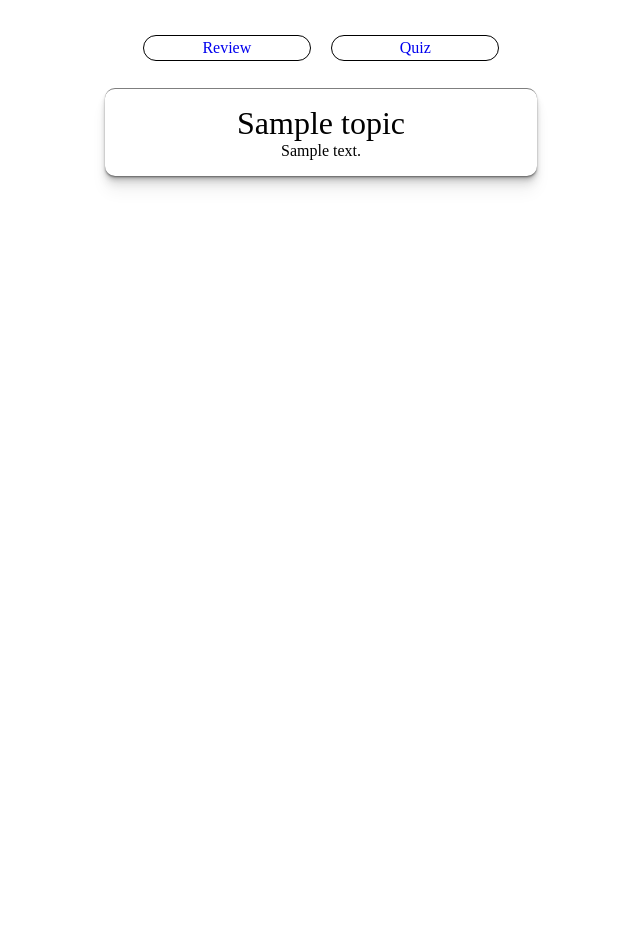
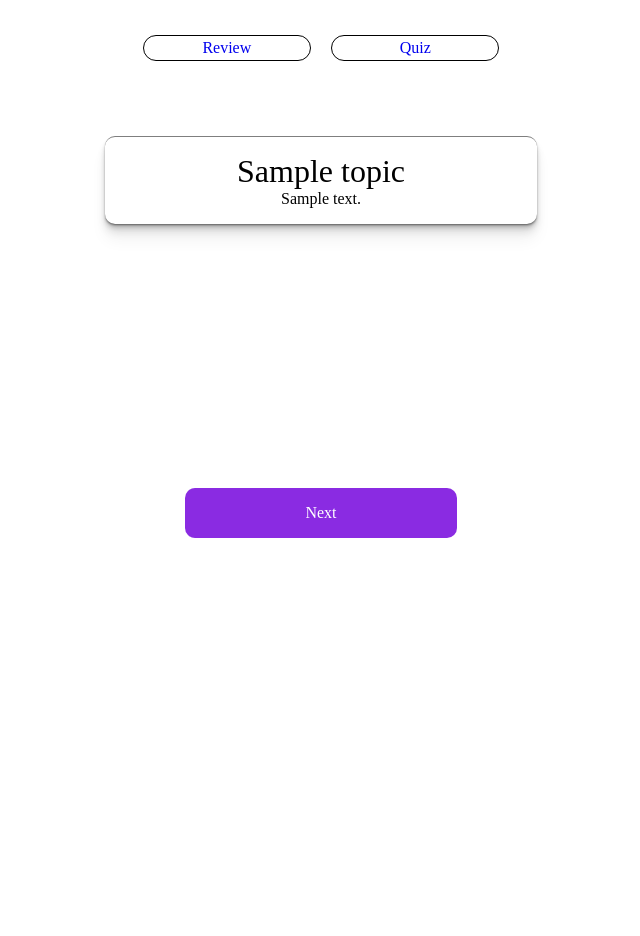
Before and after one commit to TimAkgayev/NXReview, a Django app: page /quiz/ in a window 1280 px wide. Shown: the whole page, without its empty margins (319-959 px from the left). Before the commit the page ends 188 px from the top, so only its background shows below. Run offline with Django 3.2, Linux system fonts and the light colour scheme; tables that the repository leaves empty hold one stand-in row (values such as "Sample post").

Commit message:
Modified the blur effect to make it harder to make out when blurred. Added proper spacing and margins. Added a Next button. Modified the question generating code to use classes.

```diff
--- a/nxreview/static/nxreview/css/styles.css
+++ b/nxreview/static/nxreview/css/styles.css
@@ -14,8 +14,7 @@ header {
 
 }
 
-main {
-
+html, body, main {
     height: 100%;
 }
 
@@ -26,7 +25,7 @@ main {
     justify-content: center;
     flex-direction: column;
     max-width: 50%;
-    margin: auto;
+    margin: 3em auto;
     padding: 1em;
     box-shadow:0px 1px 1px rgba(0,0,0,0.25),0 2px 2px rgba(0,0,0,0.2),0 4px 4px rgba(0,0,0,0.15),0 8px 8px rgba(0,0,0,0.1),0 16px 16px rgba(0,0,0,0.05);
     border-top: solid 1px rgba(0,0,0,0.5);
@@ -41,6 +40,21 @@ main {
 
 }
 
+#quiz-card-container{
+    min-height: 40%;
+}
+
+#new-question-button{
+    background-color: blueviolet;
+    color: white;
+    border-radius: 10px;
+    padding: 1em;
+    margin: 2em auto;
+    display: flex;
+    justify-content: center;
+    max-width: 30%;
+    cursor: pointer;
+}
 
 #review-grid{
     display: grid;
@@ -53,14 +67,16 @@ main {
 }
 
 .in-line-word {
-    display: inline;
+    display: inline-block;
     color:blue;
 }
 
 .blurr {
 
   font-weight: bold;
-   filter:blur(3px);
+  transform: scale(-1,-1);
+  filter:blur(3px);
+
 }
 
 .grid-item {
--- a/nxreview/templates/nxreview/quiz.html
+++ b/nxreview/templates/nxreview/quiz.html
@@ -2,10 +2,15 @@
 
 {%block content%}
 
+<div id="quiz-card-container">
+    <div id="quiz-card">
+        <div id="quiz-card-title"></div>
+        <div id="quiz-card-text"></div>
+    </div>
+</div>
 
-<div id="quiz-card">
-    <div id="quiz-card-title"></div>
-    <div id="quiz-card-text"></div>
+<div id = "new-question-button">
+    Next
 </div>
 
 
```
Also changed, not shown: nxreview/templates/nxreview/base_quiz.html (+26 -45 lines).
